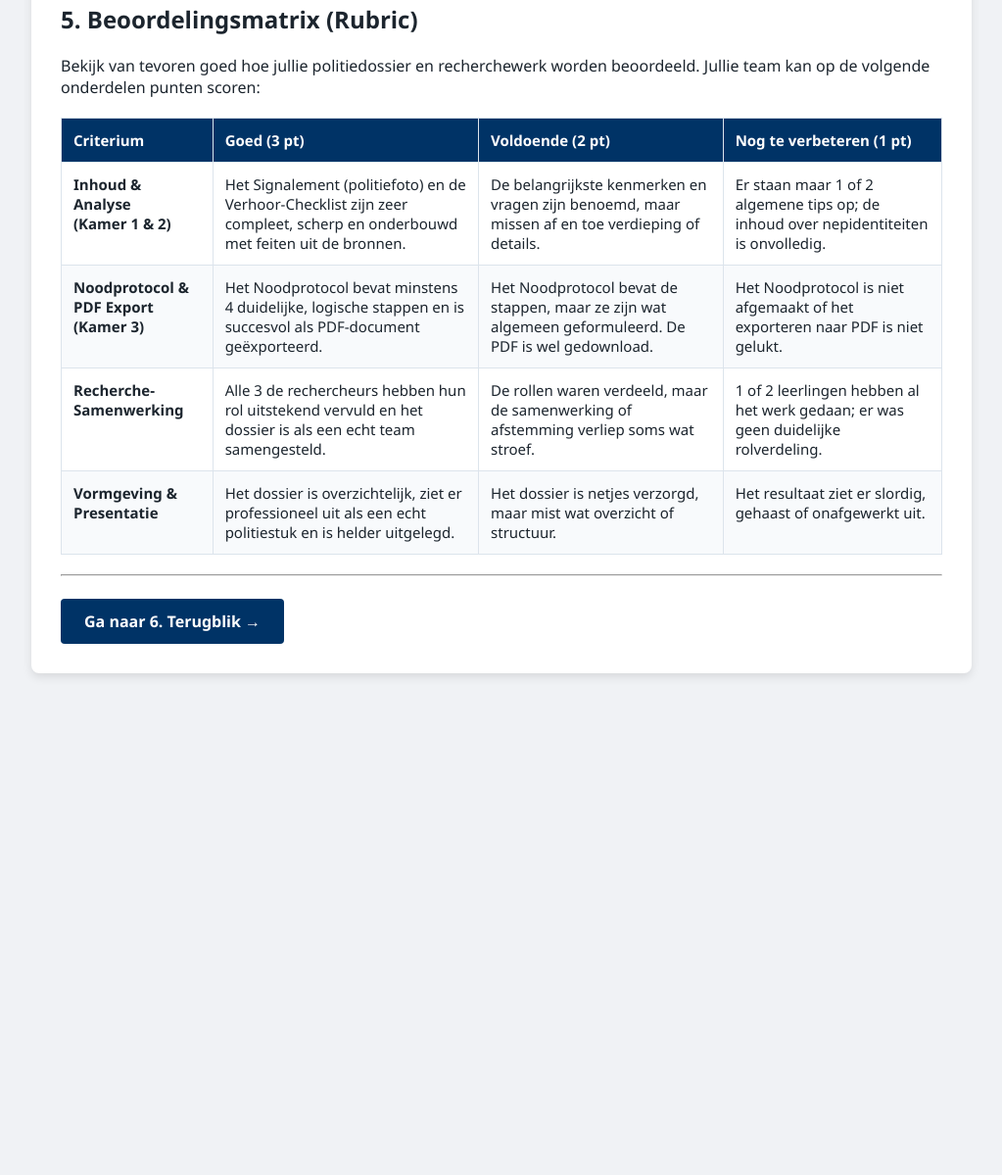
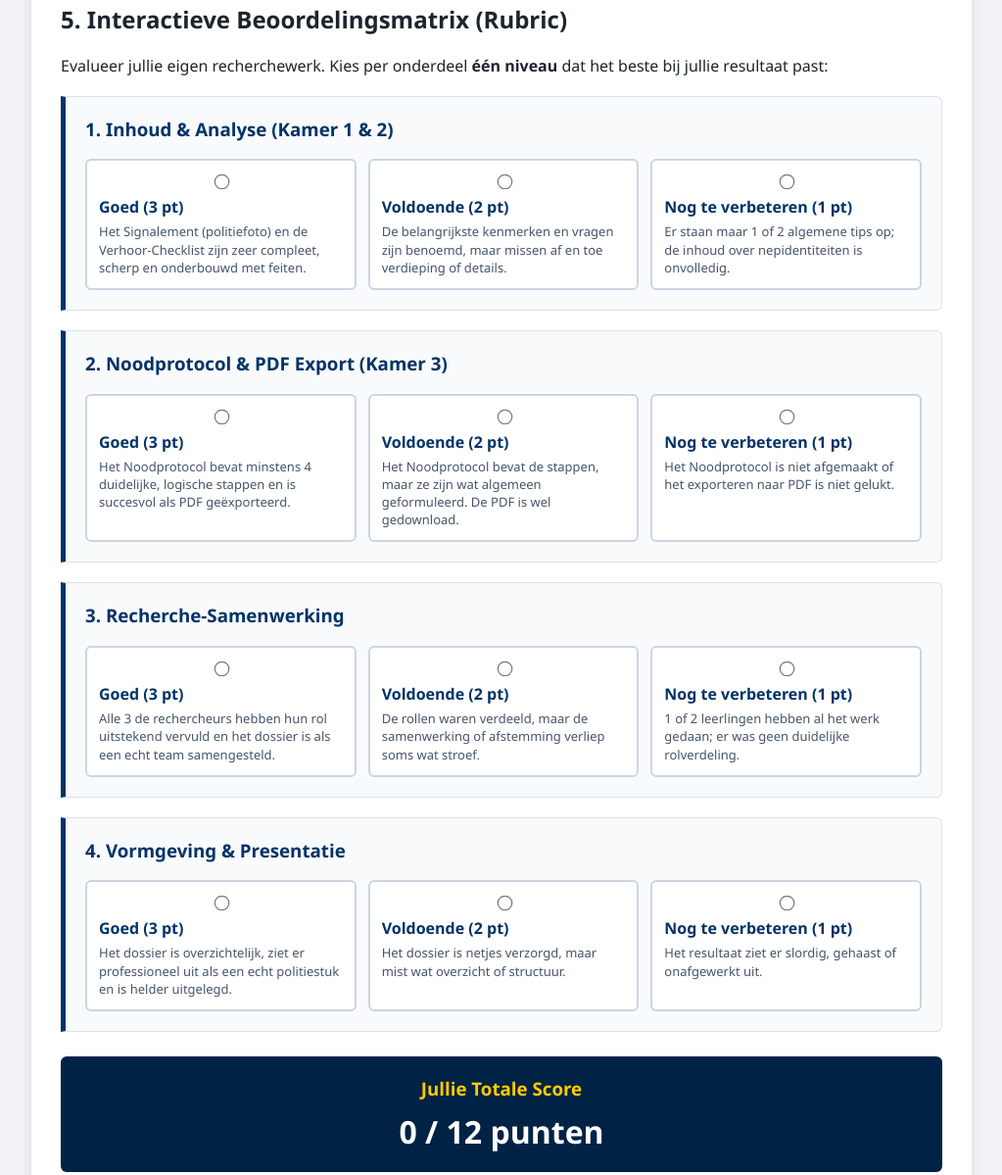
Before and after one commit to padocentdebie/WebkwestieRoblox, a plain HTML site: page beoordeling.html in a window 1280 px wide. Shown: the part 293-1492 px from the top of the page at 98% size, without its empty margins (128-1151 px from the left). Before the commit the page ends 1010 px from the top, so only its background shows below. Drawn offline with Linux system fonts and the light colour scheme.

Commit message:
Update beoordeling.html

```diff
--- a/beoordeling.html
+++ b/beoordeling.html
@@ -11,10 +11,26 @@
         .nav a { color: white; padding: 14px 20px; text-decoration: none; font-weight: bold; font-size: 14px; }
         .nav a:hover, .nav a.active { background-color: #ffcc00; color: #002244; }
         .container { max-width: 900px; margin: 30px auto; background: white; padding: 30px; border-radius: 8px; box-shadow: 0 4px 10px rgba(0,0,0,0.1); }
-        table { width: 100%; border-collapse: collapse; margin: 20px 0; font-size: 15px; }
-        th, td { border: 1px solid #dce4ec; padding: 12px; text-align: left; vertical-align: top; }
-        th { background-color: #003366; color: white; font-weight: bold; }
-        tr:nth-child(even) { background-color: #f8fafc; }
+
+        /* Stijlen voor de interactieve rubric */
+        .rubric-card { border: 1px solid #dce4ec; border-left: 5px solid #003366; background: #f8fafc; padding: 20px; margin: 20px 0; border-radius: 0 6px 6px 0; }
+        .rubric-card h3 { margin-top: 0; color: #003366; }
+        .options-grid { display: grid; grid-template-columns: repeat(auto-fit, minmax(240px, 1fr)); gap: 12px; margin-top: 15px; }
+
+        .option-box { background: white; border: 2px solid #cbd5e1; border-radius: 6px; padding: 12px; cursor: pointer; transition: all 0.2s ease; display: flex; flex-direction: column; }
+        .option-box:hover { border-color: #003366; }
+        .option-box input[type="radio"] { margin-bottom: 8px; transform: scale(1.2); }
+        .option-title { font-weight: bold; color: #003366; margin-bottom: 5px; }
+        .option-desc { font-size: 13px; color: #475569; line-height: 1.4; }
+
+        /* Highlight voor geselecteerde opties */
+        .option-box.selected { border-color: #ffcc00; background-color: #fffdf0; box-shadow: 0 2px 6px rgba(0,0,0,0.08); }
+
+        /* Totaalscore-kaart */
+        .score-card { background-color: #002244; color: white; padding: 20px; border-radius: 6px; text-align: center; margin: 25px 0; }
+        .score-card h3 { margin: 0 0 10px 0; color: #ffcc00; }
+        .score-number { font-size: 32px; font-weight: bold; }
+
         .btn-next { display: inline-block; background-color: #003366; color: white; padding: 12px 24px; text-decoration: none; font-weight: bold; border-radius: 4px; margin-top: 15px; }
         .btn-next:hover { background-color: #ffcc00; color: #002244; }
     </style>
@@ -37,50 +53,131 @@
     </div>
 
     <div class="container">
-        <h2>5. Beoordelingsmatrix (Rubric)</h2>
-        <p>Bekijk van tevoren goed hoe jullie politiedossier en recherchewerk worden beoordeeld. Jullie team kan op de volgende onderdelen punten scoren:</p>
+        <h2>5. Interactieve Beoordelingsmatrix (Rubric)</h2>
+        <p>Evalueer jullie eigen recherchewerk. Kies per onderdeel <strong>één niveau</strong> dat het beste bij jullie resultaat past:</p>
 
-        <table>
-            <thead>
-                <tr>
-                    <th>Criterium</th>
-                    <th>Goed (3 pt)</th>
-                    <th>Voldoende (2 pt)</th>
-                    <th>Nog te verbeteren (1 pt)</th>
-                </tr>
-            </thead>
-            <tbody>
-                <tr>
-                    <td><strong>Inhoud & Analyse<br>(Kamer 1 & 2)</strong></td>
-                    <td>Het Signalement (politiefoto) en de Verhoor-Checklist zijn zeer compleet, scherp en onderbouwd met feiten uit de bronnen.</td>
-                    <td>De belangrijkste kenmerken en vragen zijn benoemd, maar missen af en toe verdieping of details.</td>
-                    <td>Er staan maar 1 of 2 algemene tips op; de inhoud over nepidentiteiten is onvolledig.</td>
-                </tr>
-                <tr>
-                    <td><strong>Noodprotocol & PDF Export<br>(Kamer 3)</strong></td>
-                    <td>Het Noodprotocol bevat minstens 4 duidelijke, logische stappen en is succesvol als PDF-document geëxporteerd.</td>
-                    <td>Het Noodprotocol bevat de stappen, maar ze zijn wat algemeen geformuleerd. De PDF is wel gedownload.</td>
-                    <td>Het Noodprotocol is niet afgemaakt of het exporteren naar PDF is niet gelukt.</td>
-                </tr>
-                <tr>
-                    <td><strong>Recherche-Samenwerking</strong></td>
-                    <td>Alle 3 de rechercheurs hebben hun rol uitstekend vervuld en het dossier is als een echt team samengesteld.</td>
-                    <td>De rollen waren verdeeld, maar de samenwerking of afstemming verliep soms wat stroef.</td>
-                    <td>1 of 2 leerlingen hebben al het werk gedaan; er was geen duidelijke rolverdeling.</td>
-                </tr>
-                <tr>
-                    <td><strong>Vormgeving & Presentatie</strong></td>
-                    <td>Het dossier is overzichtelijk, ziet er professioneel uit als een echt politiestuk en is helder uitgelegd.</td>
-                    <td>Het dossier is netjes verzorgd, maar mist wat overzicht of structuur.</td>
-                    <td>Het resultaat ziet er slordig, gehaast of onafgewerkt uit.</td>
-                </tr>
-            </tbody>
-        </table>
+        <form id="rubricForm">
+            <!-- Criterium 1 -->
+            <div class="rubric-card">
+                <h3>1. Inhoud & Analyse (Kamer 1 & 2)</h3>
+                <div class="options-grid">
+                    <label class="option-box">
+                        <input type="radio" name="criterium1" value="3" onclick="berekenScore()">
+                        <span class="option-title">Goed (3 pt)</span>
+                        <span class="option-desc">Het Signalement (politiefoto) en de Verhoor-Checklist zijn zeer compleet, scherp en onderbouwd met feiten.</span>
+                    </label>
+                    <label class="option-box">
+                        <input type="radio" name="criterium1" value="2" onclick="berekenScore()">
+                        <span class="option-title">Voldoende (2 pt)</span>
+                        <span class="option-desc">De belangrijkste kenmerken en vragen zijn benoemd, maar missen af en toe verdieping of details.</span>
+                    </label>
+                    <label class="option-box">
+                        <input type="radio" name="criterium1" value="1" onclick="berekenScore()">
+                        <span class="option-title">Nog te verbeteren (1 pt)</span>
+                        <span class="option-desc">Er staan maar 1 of 2 algemene tips op; de inhoud over nepidentiteiten is onvolledig.</span>
+                    </label>
+                </div>
+            </div>
+
+            <!-- Criterium 2 -->
+            <div class="rubric-card">
+                <h3>2. Noodprotocol & PDF Export (Kamer 3)</h3>
+                <div class="options-grid">
+                    <label class="option-box">
+                        <input type="radio" name="criterium2" value="3" onclick="berekenScore()">
+                        <span class="option-title">Goed (3 pt)</span>
+                        <span class="option-desc">Het Noodprotocol bevat minstens 4 duidelijke, logische stappen en is succesvol als PDF geëxporteerd.</span>
+                    </label>
+                    <label class="option-box">
+                        <input type="radio" name="criterium2" value="2" onclick="berekenScore()">
+                        <span class="option-title">Voldoende (2 pt)</span>
+                        <span class="option-desc">Het Noodprotocol bevat de stappen, maar ze zijn wat algemeen geformuleerd. De PDF is wel gedownload.</span>
+                    </label>
+                    <label class="option-box">
+                        <input type="radio" name="criterium2" value="1" onclick="berekenScore()">
+                        <span class="option-title">Nog te verbeteren (1 pt)</span>
+                        <span class="option-desc">Het Noodprotocol is niet afgemaakt of het exporteren naar PDF is niet gelukt.</span>
+                    </label>
+                </div>
+            </div>
+
+            <!-- Criterium 3 -->
+            <div class="rubric-card">
+                <h3>3. Recherche-Samenwerking</h3>
+                <div class="options-grid">
+                    <label class="option-box">
+                        <input type="radio" name="criterium3" value="3" onclick="berekenScore()">
+                        <span class="option-title">Goed (3 pt)</span>
+                        <span class="option-desc">Alle 3 de rechercheurs hebben hun rol uitstekend vervuld en het dossier is als een echt team samengesteld.</span>
+                    </label>
+                    <label class="option-box">
+                        <input type="radio" name="criterium3" value="2" onclick="berekenScore()">
+                        <span class="option-title">Voldoende (2 pt)</span>
+                        <span class="option-desc">De rollen waren verdeeld, maar de samenwerking of afstemming verliep soms wat stroef.</span>
+                    </label>
+                    <label class="option-box">
+                        <input type="radio" name="criterium3" value="1" onclick="berekenScore()">
+                        <span class="option-title">Nog te verbeteren (1 pt)</span>
+                        <span class="option-desc">1 of 2 leerlingen hebben al het werk gedaan; er was geen duidelijke rolverdeling.</span>
+                    </label>
+                </div>
+            </div>
+
+            <!-- Criterium 4 -->
+            <div class="rubric-card">
+                <h3>4. Vormgeving & Presentatie</h3>
+                <div class="options-grid">
+                    <label class="option-box">
+                        <input type="radio" name="criterium4" value="3" onclick="berekenScore()">
+                        <span class="option-title">Goed (3 pt)</span>
+                        <span class="option-desc">Het dossier is overzichtelijk, ziet er professioneel uit als een echt politiestuk en is helder uitgelegd.</span>
+                    </label>
+                    <label class="option-box">
+                        <input type="radio" name="criterium4" value="2" onclick="berekenScore()">
+                        <span class="option-title">Voldoende (2 pt)</span>
+                        <span class="option-desc">Het dossier is netjes verzorgd, maar mist wat overzicht of structuur.</span>
+                    </label>
+                    <label class="option-box">
+                        <input type="radio" name="criterium4" value="1" onclick="berekenScore()">
+                        <span class="option-title">Nog te verbeteren (1 pt)</span>
+                        <span class="option-desc">Het resultaat ziet er slordig, gehaast of onafgewerkt uit.</span>
+                    </label>
+                </div>
+            </div>
+        </form>
+
+        <!-- Totaalscore resultaat -->
+        <div class="score-card">
+            <h3>Jullie Totale Score</h3>
+            <div class="score-number"><span id="totaalScore">0</span> / 12 punten</div>
+        </div>
 
         <hr>
 
         <a href="terugblik.html" class="btn-next">Ga naar 6. Terugblik &rarr;</a>
     </div>
 
+    <script>
+        function berekenScore() {
+            let totaal = 0;
+            const form = document.getElementById('rubricForm');
+
+            // Loop door alle optie-blokken om visuele markering (selected class) bij te werken
+            const allBoxes = document.querySelectorAll('.option-box');
+            allBoxes.forEach(box => {
+                const radio = box.querySelector('input[type="radio"]');
+                if (radio.checked) {
+                    box.classList.add('selected');
+                    totaal += parseInt(radio.value);
+                } else {
+                    box.classList.remove('selected');
+                }
+            });
+
+            // Update de totaalscore op het scherm
+            document.getElementById('totaalScore').innerText = totaal;
+        }
+    </script>
+
 </body>
 </html>
```
